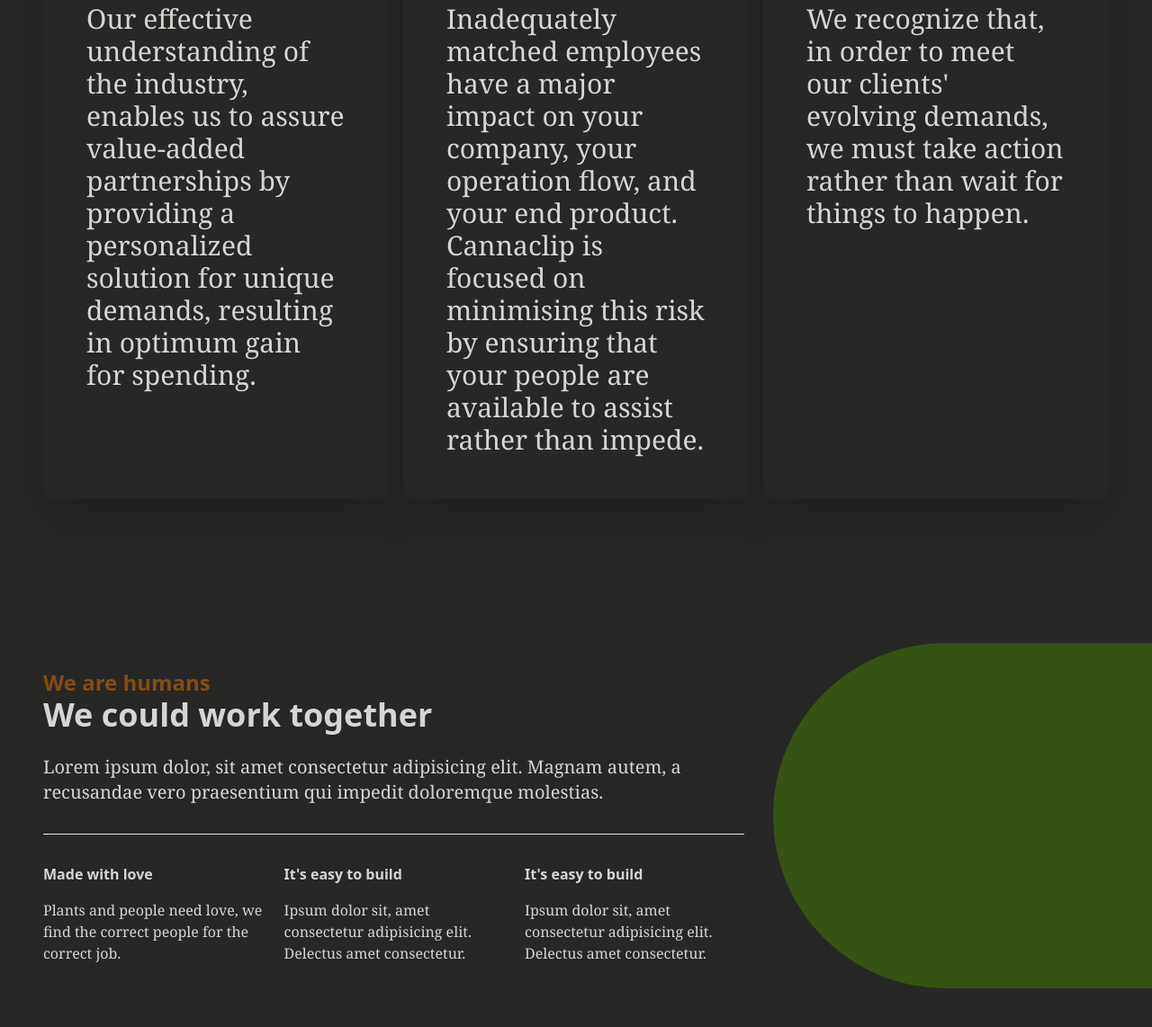
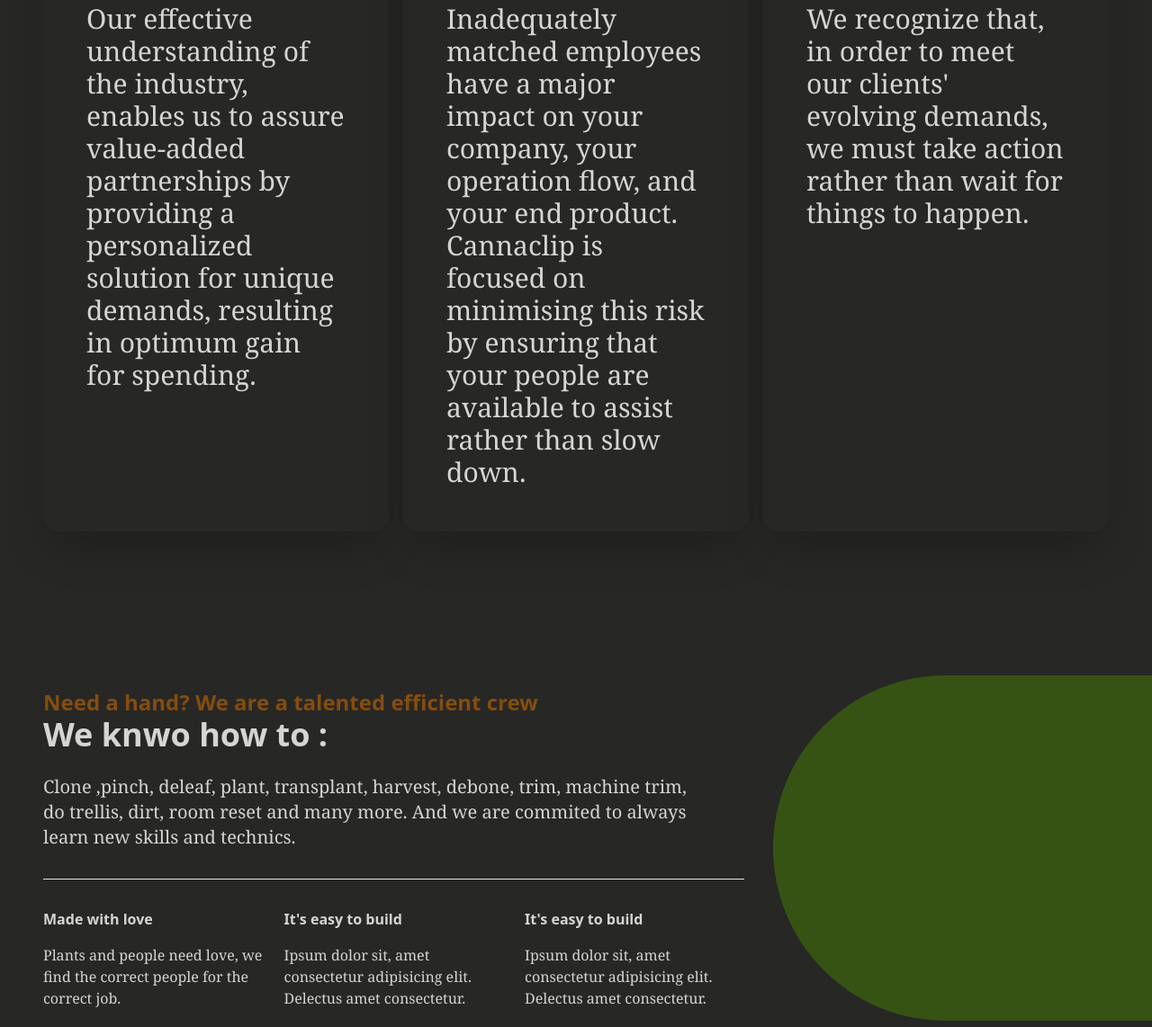
Before and after one commit to MaxGerardo/landing, a website built with Vite: page index.html in a window 1280 px wide. Shown: the part 1738-2880 px from the top of the page at 90% size. Built offline with nearby package versions, Linux system fonts and the light colour scheme.

Commit message:
abajo de los numeros

```diff
--- a/index.html
+++ b/index.html
@@ -302,7 +302,7 @@
             Inadequately matched employees have a major impact on your company,
             your operation flow, and your end product. Cannaclip is focused on
             minimising this risk by ensuring that your people are available to
-            assist rather than impede.
+            assist rather than slow down.
           </p>
         </div>
         <div class="flex-col p-8 py-16 shadow-2xl md:p-12 card bg-base-100">
@@ -326,14 +326,14 @@
           <p
             class="self-start inline font-sans text-2xl font-bold text-secondary bg-clip-text"
           >
-            We are humans
+            Need a hand? We are a talented efficient crew
           </p>
-          <h2 class="text-4xl font-bold">We could work together</h2>
+          <h2 class="text-4xl font-bold">We knwo how to :</h2>
           <div class="h-6"></div>
           <p class="font-serif text-xl md:pr-10">
-            Lorem ipsum dolor, sit amet consectetur adipisicing elit. Magnam
-            autem, a recusandae vero praesentium qui impedit doloremque
-            molestias.
+            Clone ,pinch, deleaf, plant, transplant, harvest, debone, trim,
+            machine trim, do trellis, dirt, room reset and many more. And we are
+            commited to always learn new skills and technics.
           </p>
           <div class="h-8"></div>
           <div class="grid gap-6 pt-8 border-t lg:grid-cols-3">
```
